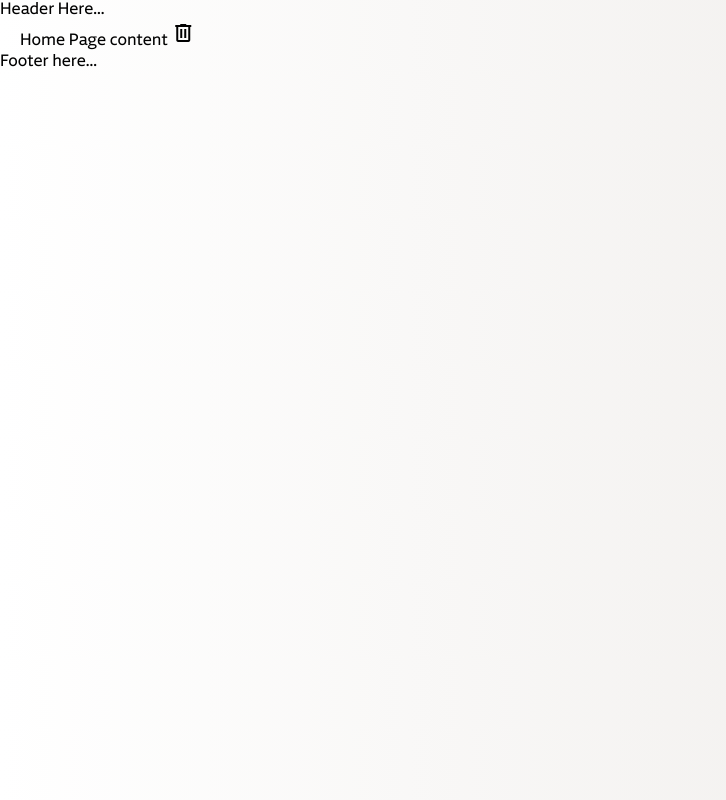
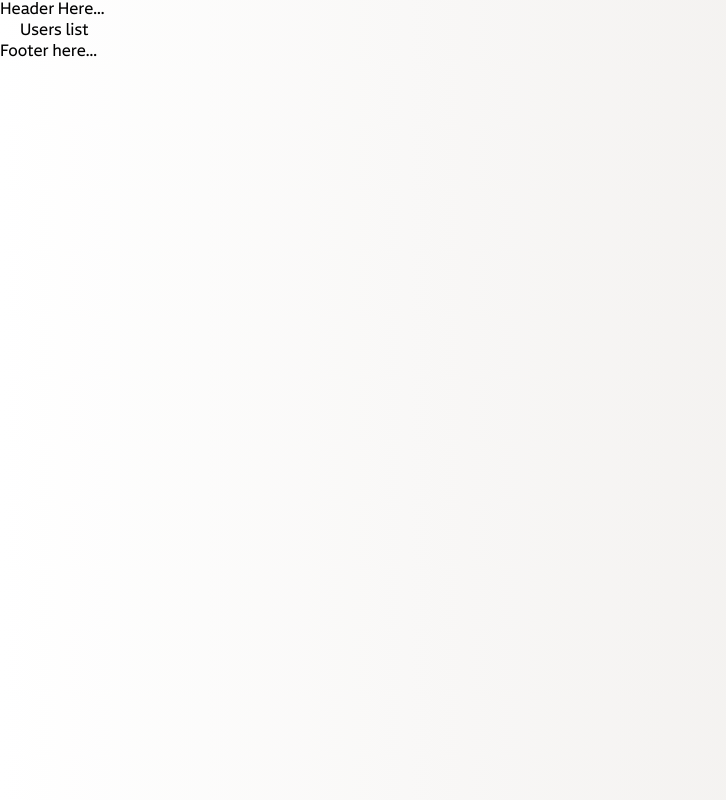
Before and after one commit to jorgejimenez98/react-redux-toolkit-test, a React (Vite) app: page / in a window 1280 px wide. Shown: the whole page, without its empty margins (0-726 px from the left). Built offline with nearby package versions, Linux system fonts and the light colour scheme.

Commit message:
feat(app): Init i18n for texts translation

```diff
--- a/package.json
+++ b/package.json
@@ -12,8 +12,10 @@
     "preview": "vite preview"
   },
   "dependencies": {
+    "i18next": "^23.11.5",
     "react": "^18.2.0",
     "react-dom": "^18.2.0",
+    "react-i18next": "^14.1.2",
     "react-router-dom": "^6.23.1"
   },
   "devDependencies": {
--- a/src/App.tsx
+++ b/src/App.tsx
@@ -1,6 +1,7 @@
 import React, { Suspense } from "react"
 
-import "./assets/styles/_main.scss"
+import "@/lib/config/i18n"
+import "@/assets/styles/_main.scss"
 import { BrowserRouter } from "react-router-dom"
 
 import { Router } from "@/components/common"
--- /dev/null
+++ b/src/assets/locales/en/common.json
@@ -0,0 +1,5 @@
+{
+    "Home": {
+        "Title": "Users list"
+    }
+}
--- /dev/null
+++ b/src/assets/locales/es/common.json
@@ -0,0 +1,5 @@
+{
+    "Home": {
+        "Title": "Listado de usuarios"
+    }
+}
--- a/src/features/main/home/Index.tsx
+++ b/src/features/main/home/Index.tsx
@@ -1,12 +1,15 @@
 import { JSX } from "react"
 
-import { Icon } from "@/components/ui"
+import { useTranslation } from "react-i18next"
 
 const HomePage = (): JSX.Element => {
+  const { t } = useTranslation()
+
   return (
     <div>
-      <h1>Home Page content <Icon name="delete" onClick={() => console.warn("ASD")}/> </h1>
-
+      <h1>
+        {t("Home.Title")}
+      </h1>
     </div>
   )
 }
--- /dev/null
+++ b/src/lib/config/i18n.ts
@@ -0,0 +1,24 @@
+/* eslint-disable import/no-named-as-default-member */
+import i18n from "i18next"
+import { initReactI18next } from "react-i18next"
+
+// Get all texts
+import translationEN from "@/assets/locales/en/common.json"
+import translationES from "@/assets/locales/es/common.json"
+
+const DEFAULT_LANGUAGE = "en"
+
+// Settings for i18n
+i18n.use(initReactI18next).init({
+  resources: {
+    en: { translation: translationEN },
+    es: { translation: translationES }
+  },
+  lng: DEFAULT_LANGUAGE,
+  fallbackLng: DEFAULT_LANGUAGE,
+  interpolation: {
+    escapeValue: false
+  }
+})
+
+export default i18n
```
Also changed, not shown: 1 other file (tests, documents, lock files or other folders).
